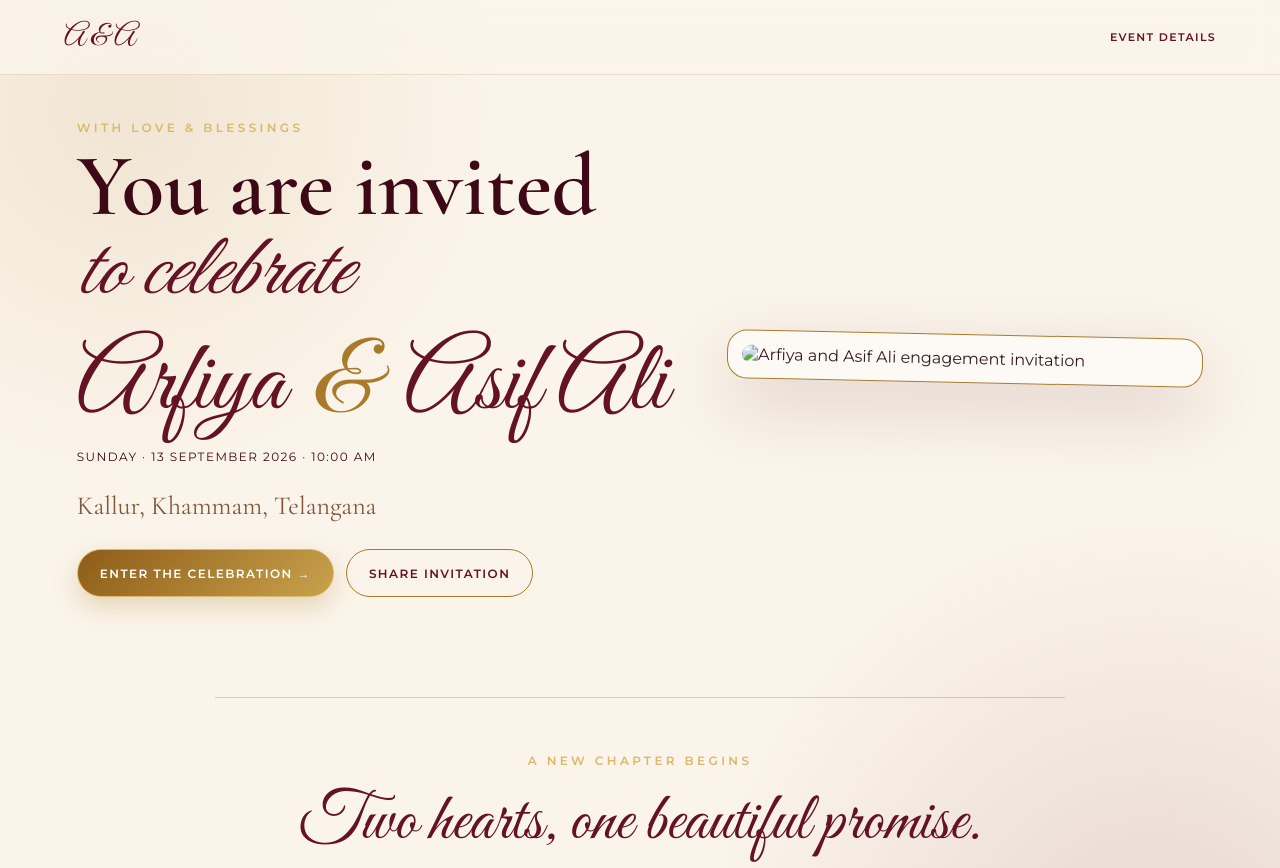
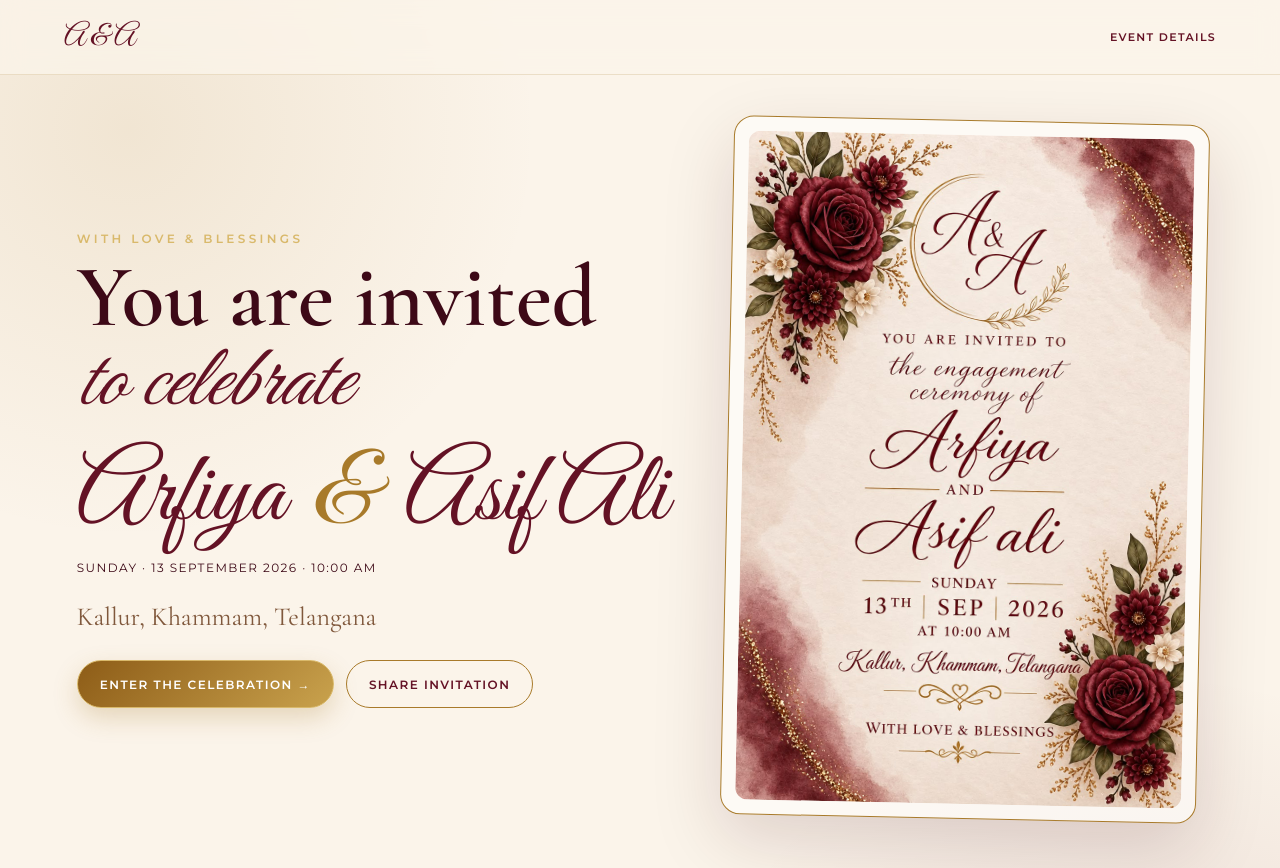
Before and after one commit to jasarsyed04-glitch/arfiya-asif-engagement, a website: page invitation.html in a window 1280 px wide. Shown: the top 868 px of the page. Drawn offline with nearby package versions, Linux system fonts and the light colour scheme.

Commit message:
Update image source path in invitation.html

```diff
--- a/invitation.html
+++ b/invitation.html
@@ -31,7 +31,7 @@
       </div>
 
       <div class="card-frame">
-        <img src="assets/invitation.jpg" alt="Arfiya and Asif Ali engagement invitation">
+        <img src="invitation.jpg" alt="Arfiya and Asif Ali engagement invitation">
       </div>
     </section>
 
```
